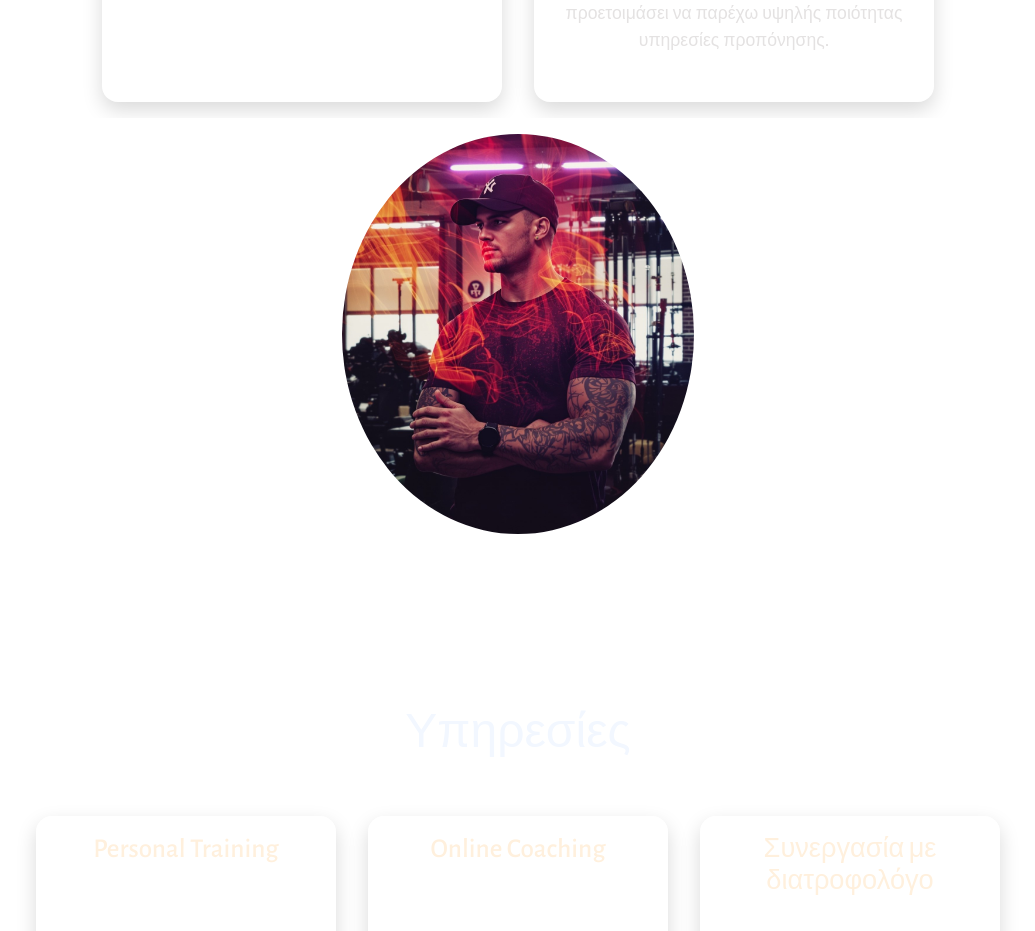
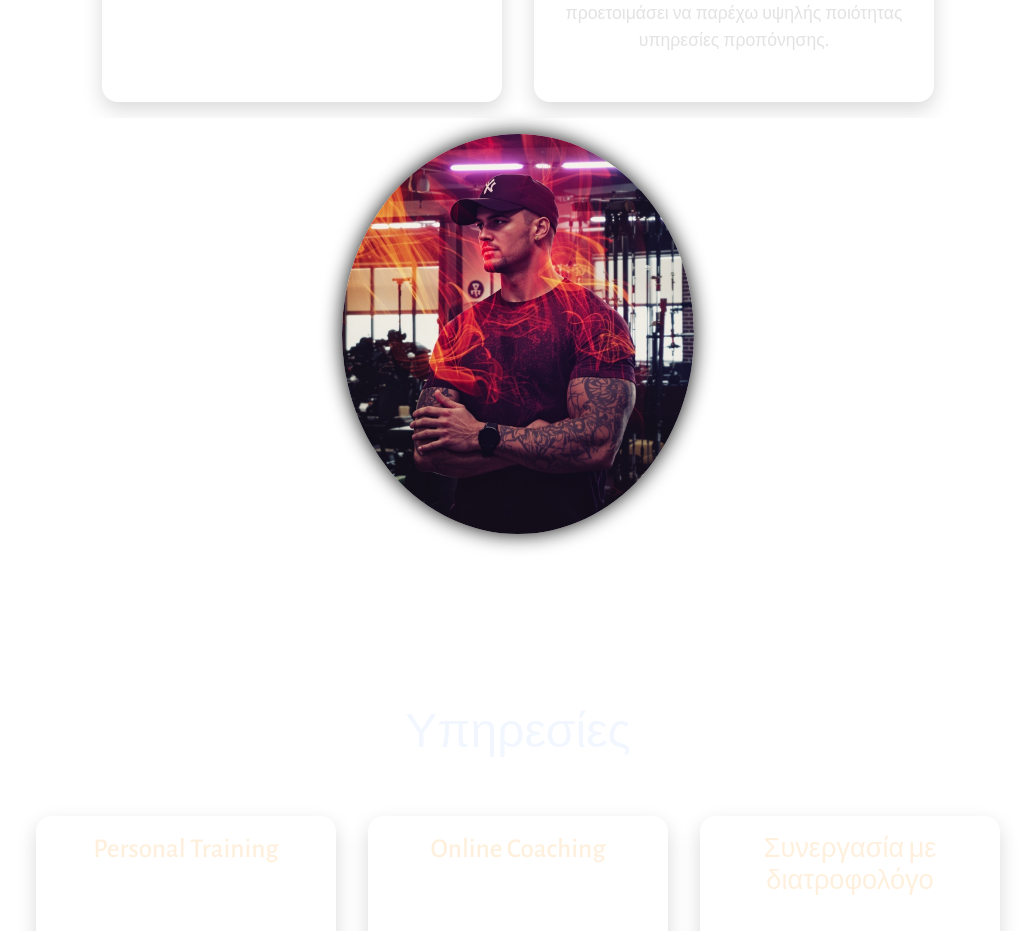
Before and after one commit to georgebetsios/personal-trainer-website, a React (Vite) app: page / in a window 1280 px wide. Shown: the part 1160-2091 px from the top of the page, without its empty margins (122-1157 px from the left). Built offline with nearby package versions, Linux system fonts and the light colour scheme; a web font is replaced by a local one.

Commit message:
Add shadow on img

```diff
--- a/src/styles/About.css
+++ b/src/styles/About.css
@@ -71,6 +71,7 @@
   object-fit: cover;
   border-radius:50%;
   max-height: 400px;
+  box-shadow: 0 0 20px rgba(0, 0, 0, 0.96);
 }
 
 @media (max-width: 768px) {
```
Also changed, not shown: 3 other files (tests, documents, lock files or other folders).
